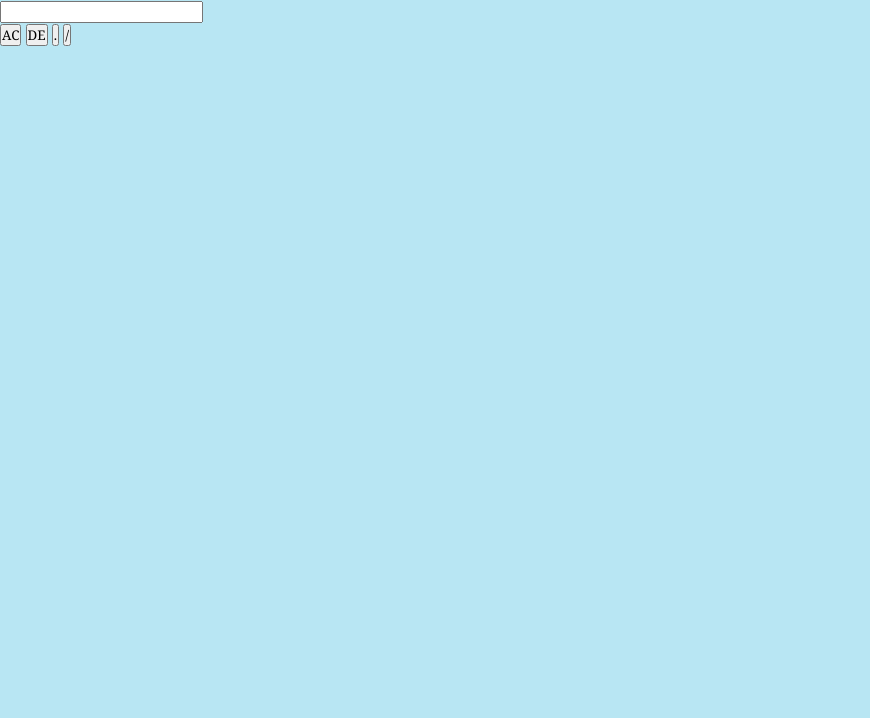
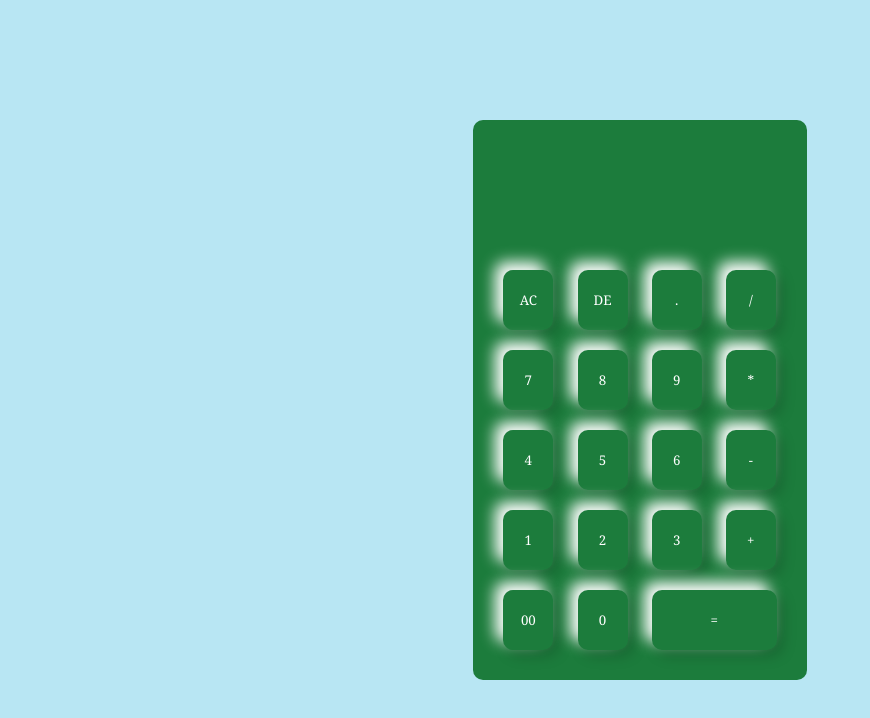
Before and after one commit to dulfackerhisham/calculator, a plain HTML site: page index.html in a window 1280 px wide. Shown: the whole page, without its empty margins (0-870 px from the left). Drawn offline with Linux system fonts and the light colour scheme.

Commit message:
project half complete

```diff
--- a/index.html
+++ b/index.html
@@ -10,7 +10,7 @@
     <div class="container">
         <div class="calculator">
             <form action="">
-                <div>
+                <div class="display">
                     <input type="text" name="display">
                 </div>
                 <div>
@@ -19,6 +19,29 @@
                     <input type="button" value=".">
                     <input type="button" value="/">
                 </div>
+                <div>
+                    <input type="button" value="7" onclick="display.value += '7' ">
+                    <input type="button" value="8" onclick="display.value += '8' ">
+                    <input type="button" value="9" onclick="display.value += '9' ">
+                    <input type="button" value="*" onclick="display.value += '*' ">
+                </div>
+                <div>
+                    <input type="button" value="4" onclick="display.value += '4' ">
+                    <input type="button" value="5" onclick="display.value += '5' ">
+                    <input type="button" value="6" onclick="display.value += '6' ">
+                    <input type="button" value="-" onclick="display.value += '-' ">
+                </div>
+                <div>
+                    <input type="button" value="1" onclick="display.value += '1' ">
+                    <input type="button" value="2" onclick="display.value += '2' ">
+                    <input type="button" value="3" onclick="display.value += '3' ">
+                    <input type="button" value="+" onclick="display.value += '+' ">
+                </div>
+                <div>
+                    <input type="button" value="00" onclick="display.value += '00' ">
+                    <input type="button" value="0" onclick="display.value += '0' ">
+                    <input type="button" value="=" class="equal" onclick="display.value += '=' ">
+                </div>
             </form>
         </div>
     </div>
--- a/style.css
+++ b/style.css
@@ -9,4 +9,39 @@
     width: 100%;
     height: 100vh;
     background: #b8e6f3;
+    display: flex;
+    align-items: center;
+    justify-content: center;
 }
+
+.calculator{
+    background: #1c7c3c;
+    padding: 20px;
+    border-radius: 10px;
+}
+.calculator form input{
+    border: 0;
+    outline: 0;
+    width: 50px;
+    height: 60px;
+    border-radius: 10px;
+    box-shadow: -8px -8px 15px rgb(255, 255, 255),5px 5px 15px rgba(0,0,0,0.2);
+    background: transparent;
+    color: #fff;
+    cursor: pointer;
+    margin: 10px;
+}
+form .display{
+    display: flex;
+    justify-content: flex-end;
+    margin: 20px 0;
+}
+form .display input{
+    text-align: right;
+    flex: 1;
+    font-size: 40px;
+    box-shadow: none;
+}
+form input.equal{
+    width: 125px;
+}
```
